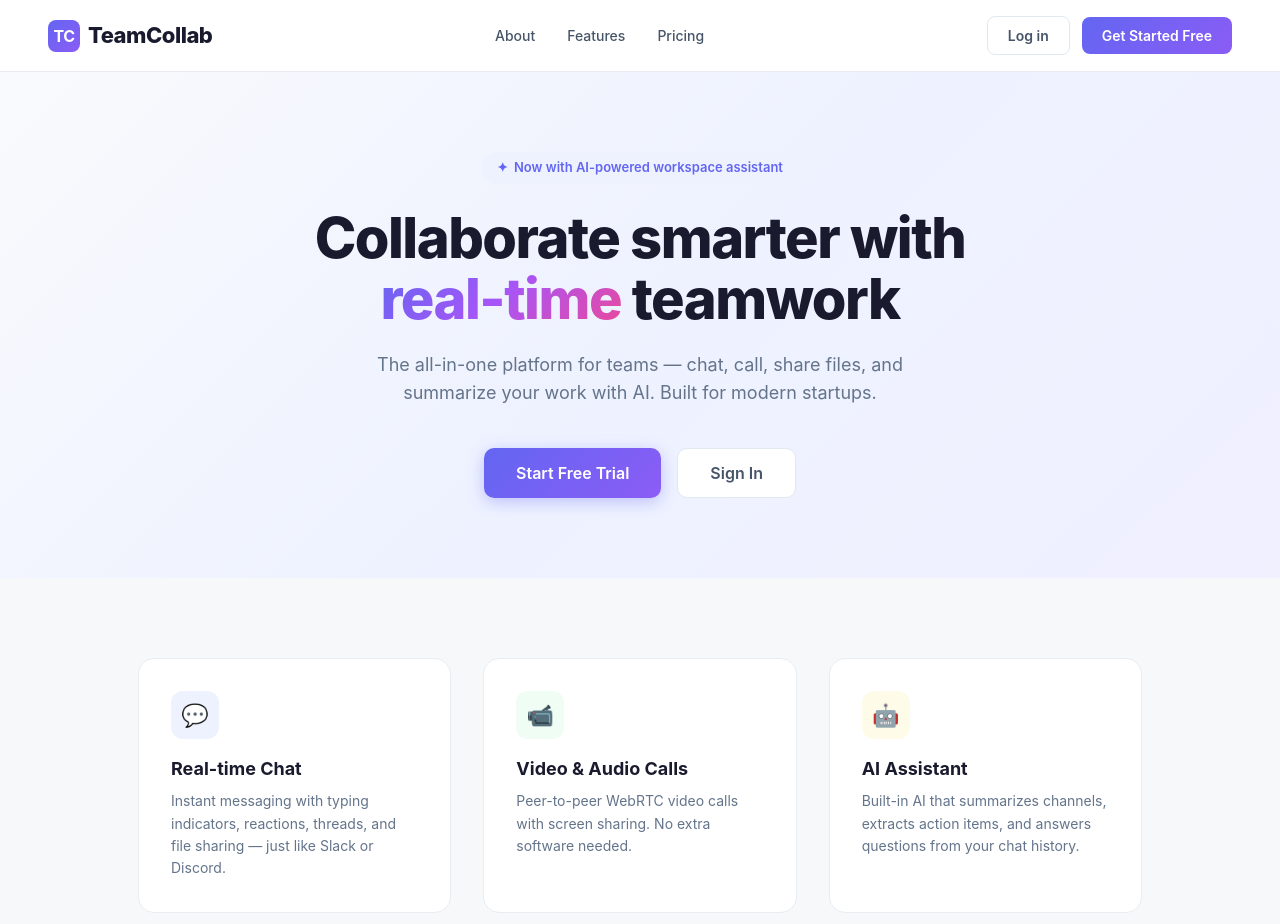
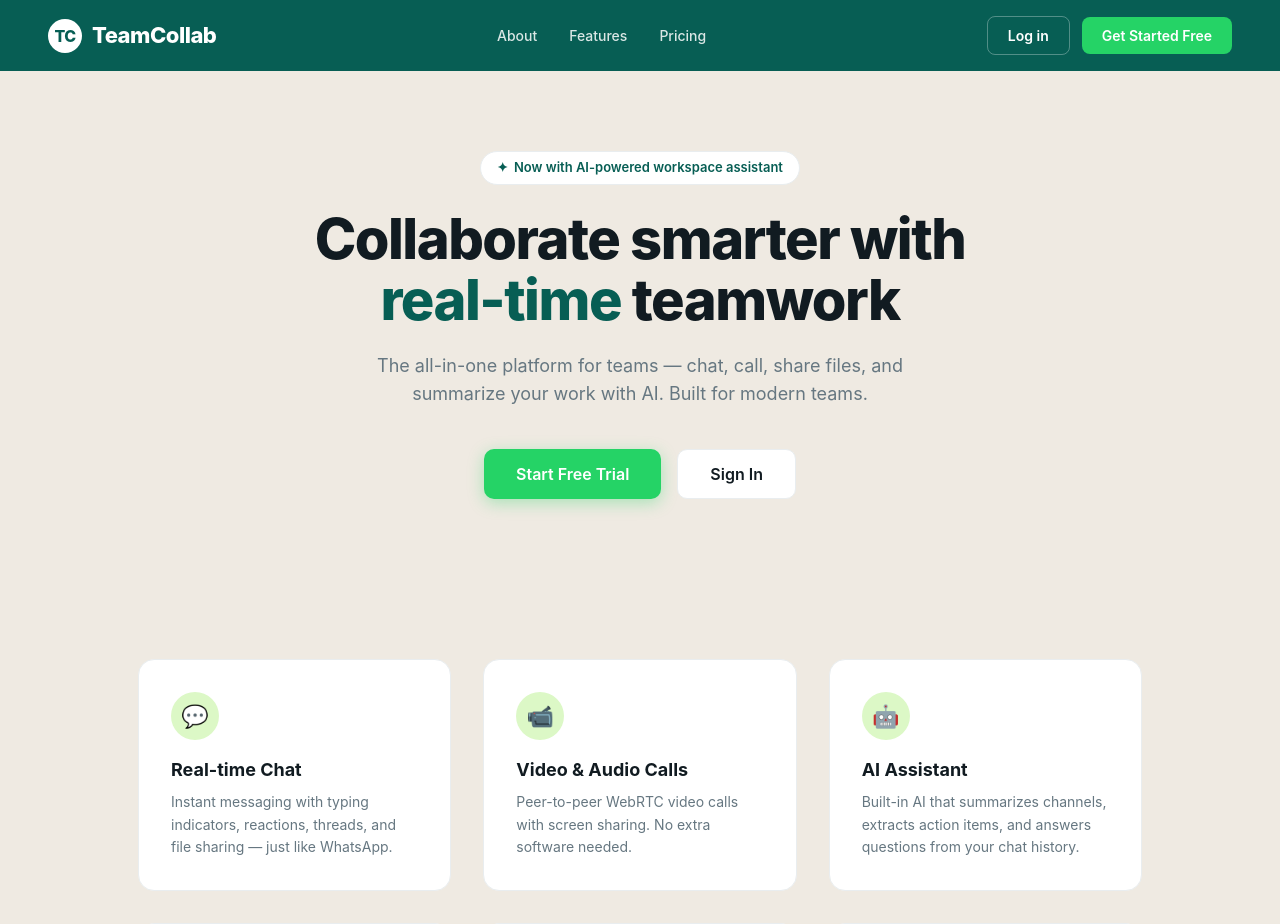
Before and after one commit to rohanz2003/team-collaboration, a React (Vite) app in the folder client/: page / in a window 1280 px wide. Shown: the top 924 px of the page. Built offline with nearby package versions, Linux system fonts and the light colour scheme; no server answers.

Commit message:
feat: WhatsApp colors on landing page, WhatsApp-style message action icons

```diff
--- a/client/src/components/MessageActions.jsx
+++ b/client/src/components/MessageActions.jsx
@@ -28,8 +28,8 @@ export default function MessageActions({
         style={actionBtnStyle}
         title="Reply"
       >
-        <svg width="16" height="16" viewBox="0 0 16 16" fill="#8696a0">
-          <path d="M1.75 2.5a.75.75 0 0 0-.75.75v6.5c0 .414.336.75.75.75h8a.75.75 0 0 0 .75-.75.75.75 0 0 1 1.5 0v.5A2.25 2.25 0 0 1 9.75 12h-8A2.25 2.25 0 0 1 1.5 9.75v-6.5A2.25 2.25 0 0 1 3.75 1h1.5a.75.75 0 0 1 0 1.5h-1.5a.75.75 0 0 0-.75.75v3.5h8.5v-.5a.75.75 0 0 1 1.5 0v.5h1.25a.75.75 0 0 1 .705 1.064l-2 4.5a.75.75 0 0 1-1.34-.033l-.026-.054-.104-.25H5.75a.75.75 0 0 1 0-1.5h1.965l.277-.623H3.75a.75.75 0 0 1-.75-.75V3.25a.75.75 0 0 1 .75-.75h2.5a.75.75 0 0 1 0 1.5H3.75v2.5h8.5v-.5a.75.75 0 0 1 1.5 0v1.25a.75.75 0 0 1-.75.75h-1.25l-.75 1.5H9.75a.75.75 0 0 1-.75-.75v-1.5a.75.75 0 0 1 .75-.75h1.5v-2.5H1.75Z"/>
+        <svg width="18" height="18" viewBox="0 0 24 24" fill="none" stroke="#8696a0" strokeWidth="2" strokeLinecap="round" strokeLinejoin="round">
+          <path d="M21 15a2 2 0 0 1-2 2H7l-4 4V5a2 2 0 0 1 2-2h14a2 2 0 0 1 2 2z"/>
         </svg>
       </button>
       {isOwn && (
@@ -39,8 +39,8 @@ export default function MessageActions({
             style={actionBtnStyle}
             title="Edit"
           >
-            <svg width="16" height="16" viewBox="0 0 16 16" fill="#8696a0">
-              <path d="M11.013 1.427a1.75 1.75 0 0 1 2.474 0l1.086 1.086a1.75 1.75 0 0 1 0 2.474l-8.61 8.61c-.21.21-.47.364-.756.445l-3.251.93a.75.75 0 0 1-.927-.928l.929-3.25a1.75 1.75 0 0 1 .445-.758l8.61-8.61Zm1.414 1.06a.25.25 0 0 0-.354 0L3.988 10.572a.25.25 0 0 0-.064.108l-.626 2.19 2.19-.626a.25.25 0 0 0 .108-.064l8.074-8.073a.25.25 0 0 0 0-.354l-1.086-1.086Z"/>
+            <svg width="18" height="18" viewBox="0 0 24 24" fill="none" stroke="#8696a0" strokeWidth="2" strokeLinecap="round" strokeLinejoin="round">
+              <path d="M17 3a2.85 2.83 0 1 1 4 4L7.5 20.5 2 22l1.5-5.5Z"/>
             </svg>
           </button>
           <button
@@ -48,8 +48,9 @@ export default function MessageActions({
             style={{ ...actionBtnStyle, color: '#f85149' }}
             title="Delete"
           >
-            <svg width="16" height="16" viewBox="0 0 16 16" fill="currentColor">
-              <path d="M6.5 1.75a.25.25 0 0 1 .25-.25h2.5a.25.25 0 0 1 .25.25V3h-3V1.75Zm4.5 0V3h2.25a.75.75 0 0 1 0 1.5h-.5l-.721 9.673A1.75 1.75 0 0 1 10.282 16H5.718a1.75 1.75 0 0 1-1.747-1.827L3.25 4.5h-.5a.75.75 0 0 1 0-1.5H5V1.75A1.75 1.75 0 0 1 6.75 0h2.5A1.75 1.75 0 0 1 11 1.75ZM5.75 6.5a.75.75 0 0 1 .75.75v4.5a.75.75 0 0 1-1.5 0v-4.5a.75.75 0 0 1 .75-.75Zm4.5 0a.75.75 0 0 1 .75.75v4.5a.75.75 0 0 1-1.5 0v-4.5a.75.75 0 0 1 .75-.75Z"/>
+            <svg width="18" height="18" viewBox="0 0 24 24" fill="none" stroke="currentColor" strokeWidth="2" strokeLinecap="round" strokeLinejoin="round">
+              <path d="M3 6h18"/>
+              <path d="M19 6v14a2 2 0 0 1-2 2H7a2 2 0 0 1-2-2V6m3 0V4a2 2 0 0 1 2-2h4a2 2 0 0 1 2 2v2"/>
             </svg>
           </button>
         </>
--- a/client/src/pages/Landing.jsx
+++ b/client/src/pages/Landing.jsx
@@ -1,5 +1,19 @@
 import { Link, useNavigate } from 'react-router-dom'
 import { ROUTES } from '../constants/routes'
+
+const C = {
+  teal: '#075E54',
+  tealDark: '#054d44',
+  green: '#25D366',
+  greenDark: '#20BD5A',
+  cream: '#efeae2',
+  white: '#ffffff',
+  text: '#111b21',
+  textSecondary: '#667781',
+  border: '#e9edef',
+  bgLight: '#f0f2f5',
+  iconGray: '#8696a0',
+}
 
 const styles = {
   container: {
@@ -7,35 +21,35 @@ const styles = {
     display: 'flex',
     flexDirection: 'column',
     fontFamily: "'Inter', -apple-system, BlinkMacSystemFont, sans-serif",
+    backgroundColor: C.cream,
   },
   header: {
     display: 'flex',
     justifyContent: 'space-between',
     alignItems: 'center',
     padding: '16px 48px',
-    borderBottom: '1px solid #e9edf2',
-    backgroundColor: '#fff',
+    backgroundColor: C.teal,
   },
   logo: {
     fontSize: 22,
     fontWeight: 800,
-    color: '#1a1a2e',
+    color: C.white,
     letterSpacing: '-0.5px',
     display: 'flex',
     alignItems: 'center',
-    gap: 8,
+    gap: 10,
   },
   logoIcon: {
-    width: 32,
-    height: 32,
-    borderRadius: 8,
-    background: 'linear-gradient(135deg, #6366f1, #8b5cf6)',
+    width: 34,
+    height: 34,
+    borderRadius: '50%',
+    backgroundColor: C.white,
     display: 'flex',
     alignItems: 'center',
     justifyContent: 'center',
-    color: '#fff',
+    color: C.teal,
     fontSize: 16,
-    fontWeight: 700,
+    fontWeight: 800,
   },
   nav: {
     display: 'flex',
@@ -45,7 +59,7 @@ const styles = {
   navLink: {
     fontSize: 14,
     fontWeight: 500,
-    color: '#475569',
+    color: 'rgba(255,255,255,0.85)',
     cursor: 'pointer',
     textDecoration: 'none',
     transition: 'color 0.15s',
@@ -58,9 +72,9 @@ const styles = {
   btnOutline: {
     padding: '8px 20px',
     borderRadius: 8,
-    border: '1.5px solid #e2e8f0',
-    backgroundColor: '#fff',
-    color: '#475569',
+    border: '1.5px solid rgba(255,255,255,0.3)',
+    backgroundColor: 'transparent',
+    color: C.white,
     fontSize: 14,
     fontWeight: 600,
     cursor: 'pointer',
@@ -71,13 +85,13 @@ const styles = {
     padding: '8px 20px',
     borderRadius: 8,
     border: 'none',
-    background: 'linear-gradient(135deg, #6366f1, #8b5cf6)',
-    color: '#fff',
+    backgroundColor: C.green,
+    color: C.white,
     fontSize: 14,
     fontWeight: 600,
     cursor: 'pointer',
     textDecoration: 'none',
-    transition: 'opacity 0.15s',
+    transition: 'background-color 0.15s',
   },
   hero: {
     flex: 1,
@@ -86,7 +100,6 @@ const styles = {
     alignItems: 'center',
     justifyContent: 'center',
     padding: '80px 24px',
-    background: 'linear-gradient(135deg, #f8fafc 0%, #eef2ff 50%, #f0f0ff 100%)',
     textAlign: 'center',
   },
   heroBadge: {
@@ -95,29 +108,28 @@ const styles = {
     gap: 6,
     padding: '6px 16px',
     borderRadius: 20,
-    backgroundColor: '#eef2ff',
-    color: '#6366f1',
+    backgroundColor: C.white,
+    color: C.teal,
     fontSize: 13,
     fontWeight: 600,
     marginBottom: 24,
+    border: '1px solid ' + C.border,
   },
   heroTitle: {
     fontSize: 56,
     fontWeight: 800,
-    color: '#1a1a2e',
+    color: C.text,
     margin: '0 0 20px',
     lineHeight: 1.1,
     letterSpacing: '-1.5px',
     maxWidth: 720,
   },
   heroGradient: {
-    background: 'linear-gradient(135deg, #6366f1, #a855f7, #ec4899)',
-    WebkitBackgroundClip: 'text',
-    WebkitTextFillColor: 'transparent',
+    color: C.teal,
   },
   heroSub: {
     fontSize: 18,
-    color: '#64748b',
+    color: C.textSecondary,
     lineHeight: 1.6,
     margin: '0 0 40px',
     maxWidth: 540,
@@ -137,14 +149,14 @@ const styles = {
     transition: 'all 0.15s',
   },
   btnLargePrimary: {
-    background: 'linear-gradient(135deg, #6366f1, #8b5cf6)',
-    color: '#fff',
-    boxShadow: '0 4px 16px rgba(99, 102, 241, 0.35)',
+    backgroundColor: C.green,
+    color: C.white,
+    boxShadow: '0 4px 16px rgba(37, 211, 102, 0.35)',
   },
   btnLargeOutline: {
-    backgroundColor: '#fff',
-    color: '#475569',
-    border: '1.5px solid #e2e8f0',
+    backgroundColor: C.white,
+    color: C.text,
+    border: '1.5px solid ' + C.border,
   },
   features: {
     display: 'grid',
@@ -157,14 +169,14 @@ const styles = {
   featureCard: {
     padding: 32,
     borderRadius: 16,
-    backgroundColor: '#fff',
-    border: '1px solid #e9edf2',
+    backgroundColor: C.white,
+    border: '1px solid ' + C.border,
     transition: 'transform 0.2s, box-shadow 0.2s',
   },
   featureIcon: {
     width: 48,
     height: 48,
-    borderRadius: 12,
+    borderRadius: '50%',
     display: 'flex',
     alignItems: 'center',
     justifyContent: 'center',
@@ -174,31 +186,31 @@ const styles = {
   featureTitle: {
     fontSize: 18,
     fontWeight: 700,
-    color: '#1a1a2e',
+    color: C.text,
     margin: '0 0 8px',
   },
   featureDesc: {
     fontSize: 14,
-    color: '#64748b',
+    color: C.textSecondary,
     lineHeight: 1.6,
     margin: 0,
   },
   footer: {
     padding: '32px 48px',
-    borderTop: '1px solid #e9edf2',
-    backgroundColor: '#fff',
+    borderTop: '1px solid ' + C.border,
+    backgroundColor: C.white,
     display: 'flex',
     justifyContent: 'space-between',
     alignItems: 'center',
     fontSize: 13,
-    color: '#94a3b8',
+    color: C.iconGray,
   },
   footerLinks: {
     display: 'flex',
     gap: 24,
   },
   footerLink: {
-    color: '#64748b',
+    color: C.textSecondary,
     cursor: 'pointer',
     textDecoration: 'none',
     fontSize: 13,
@@ -208,43 +220,41 @@ const styles = {
 const features = [
   {
     icon: '💬',
-    bg: '#eef2ff',
+    bg: '#dcf8c6',
     title: 'Real-time Chat',
-    desc: 'Instant messaging with typing indicators, reactions, threads, and file sharing — just like Slack or Discord.',
+    desc: 'Instant messaging with typing indicators, reactions, threads, and file sharing — just like WhatsApp.',
   },
   {
     icon: '📹',
-    bg: '#f0fdf4',
+    bg: '#dcf8c6',
     title: 'Video & Audio Calls',
     desc: 'Peer-to-peer WebRTC video calls with screen sharing. No extra software needed.',
   },
   {
     icon: '🤖',
-    bg: '#fefce8',
+    bg: '#dcf8c6',
     title: 'AI Assistant',
     desc: 'Built-in AI that summarizes channels, extracts action items, and answers questions from your chat history.',
   },
   {
     icon: '🔐',
-    bg: '#fef2f2',
+    bg: '#dcf8c6',
     title: 'Enterprise Security',
     desc: 'Role-based access control, email invites, JWT authentication, and granular permissions for every workspace.',
   },
   {
     icon: '📊',
-    bg: '#f5f3ff',
+    bg: '#dcf8c6',
     title: 'Workspace Management',
     desc: 'Create workspaces, organize channels, manage members, and control access with Owner/Admin/Member roles.',
   },
   {
     icon: '💎',
-    bg: '#ecfeff',
+    bg: '#dcf8c6',
     title: 'Pro Features',
     desc: 'Unlimited AI queries, semantic search across messages, higher file upload limits, and priority support.',
   },
 ]
-
-const icons = ['🎯', '⚡', '🎨']
 
 export default function Landing() {
   const navigate = useNavigate()
@@ -278,7 +288,7 @@ export default function Landing() {
         </h1>
         <p style={styles.heroSub}>
           The all-in-one platform for teams — chat, call, share files, and
-          summarize your work with AI. Built for modern startups.
+          summarize your work with AI. Built for modern teams.
         </p>
         <div style={styles.heroBtns}>
           <button
@@ -320,7 +330,7 @@ export default function Landing() {
       </section>
 
       <footer style={styles.footer}>
-        <span>© 2026 TeamCollab. Built with ❤️</span>
+        <span>© 2026 TeamCollab.</span>
         <div style={styles.footerLinks}>
           <Link to="/about" style={styles.footerLink}>About</Link>
           <span style={styles.footerLink}>Privacy</span>
```
